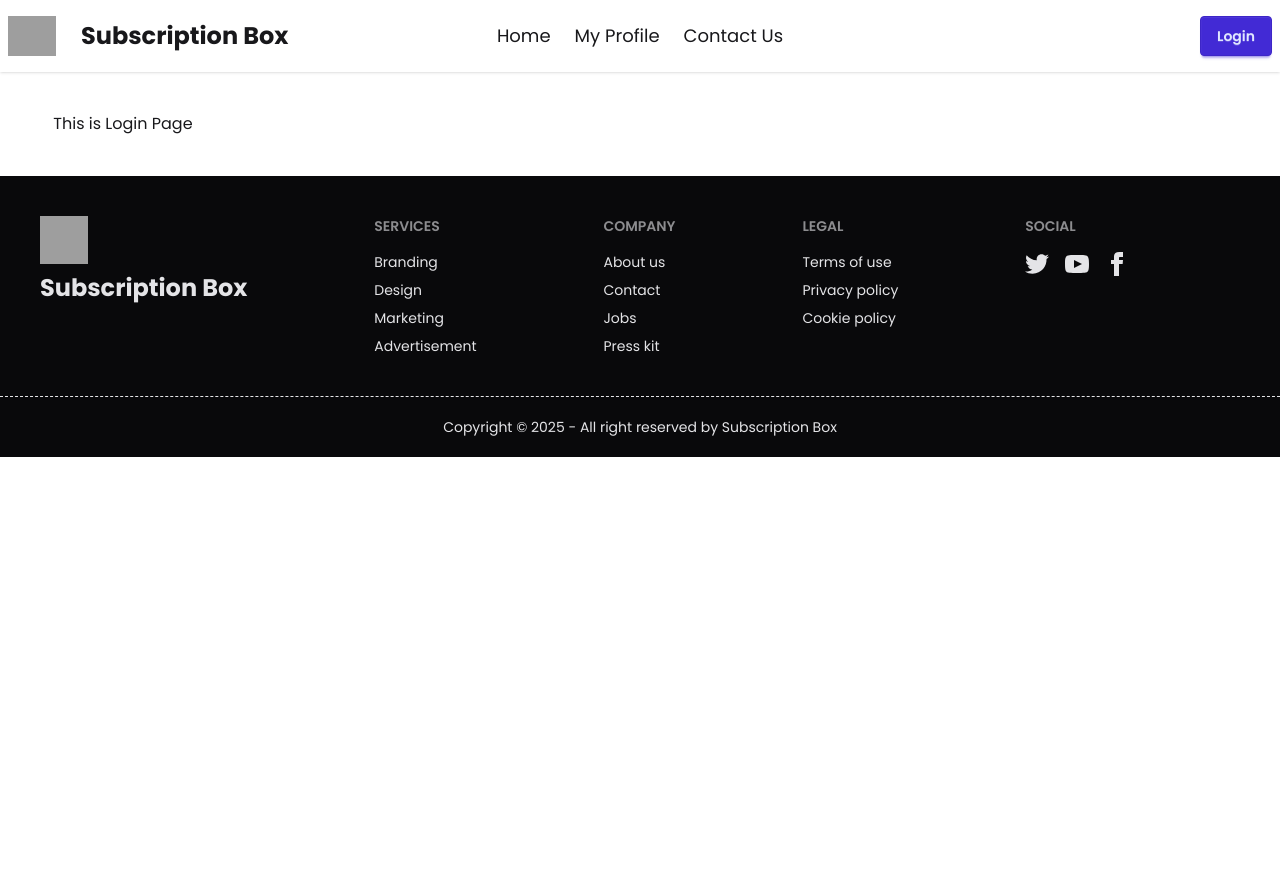
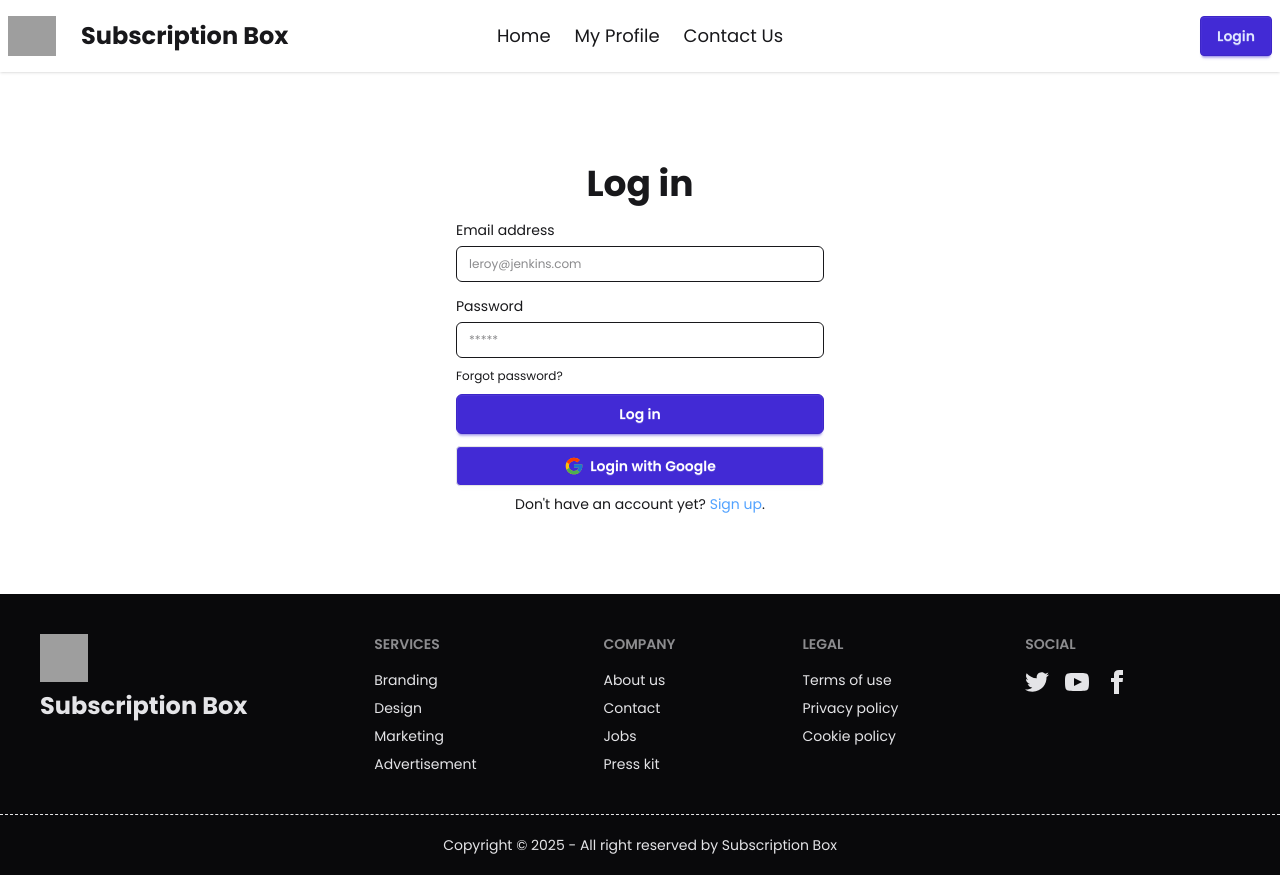
Before and after one commit to amirsayeed/Subscription-Box, a React (Vite) app: page /auth/login in a window 1280 px wide. Before the commit the page ends 800 px from the top, so only its background shows below. Built offline with nearby package versions, Linux system fonts and the light colour scheme; grey boxes are pictures that could not be loaded.

Commit message:
firebase project setup, and google signin completed using context api to access info

```diff
--- a/package.json
+++ b/package.json
@@ -11,8 +11,10 @@
   },
   "dependencies": {
     "@tailwindcss/vite": "^4.1.5",
+    "firebase": "^11.6.1",
     "react": "^19.0.0",
     "react-dom": "^19.0.0",
+    "react-icons": "^5.5.0",
     "react-router": "^7.5.3",
     "swiper": "^11.2.6",
     "tailwindcss": "^4.1.5"
--- /dev/null
+++ b/src/firebase/firebase.init.js
@@ -0,0 +1,18 @@
+import {
+    initializeApp
+} from "firebase/app";
+import {
+    getAuth
+} from "firebase/auth";
+
+const firebaseConfig = {
+    apiKey: "AIzaSyC1WcUpHg9IE9o7UW-uuPj-t5PrKBkGCZ4",
+    authDomain: "subscription-box-edd92.firebaseapp.com",
+    projectId: "subscription-box-edd92",
+    storageBucket: "subscription-box-edd92.firebasestorage.app",
+    messagingSenderId: "199728064896",
+    appId: "1:199728064896:web:ab9c2b8f90aff40668f965"
+};
+
+const app = initializeApp(firebaseConfig);
+export const auth = getAuth(app);
--- a/src/main.jsx
+++ b/src/main.jsx
@@ -5,9 +5,13 @@ import {
   RouterProvider
 } from "react-router";
 import { router } from './Routes/Routes';
+import AuthProvider from './provider/AuthProvider';
+
 
 createRoot(document.getElementById('root')).render(
   <StrictMode>
-    <RouterProvider router={router} />
+    <AuthProvider>
+      <RouterProvider router={router} />
+    </AuthProvider>
   </StrictMode>,
 )
--- a/src/pages/Contact Us/ContactUs.jsx
+++ b/src/pages/Contact Us/ContactUs.jsx
@@ -2,8 +2,49 @@ import React from 'react';
 
 const ContactUs = () => {
     return (
-        <div>
-            Please contact us
+        <div className="py-10 dark:bg-gray-100 dark:text-gray-900">
+            <div className="grid max-w-6xl grid-cols-1 px-6 mx-auto lg:px-8 md:grid-cols-2 md:divide-x">
+                <div className="py-6 md:py-0 md:px-6">
+                    <h1 className="text-4xl font-bold">Get in touch</h1>
+                    <p className="pt-2 pb-4">Fill in the form to start a conversation</p>
+                    <div className="space-y-4">
+                        <p className="flex items-center">
+                            <svg xmlns="http://www.w3.org/2000/svg" viewBox="0 0 20 20" fill="currentColor" className="w-5 h-5 mr-2 sm:mr-6">
+                                <path fillRule="evenodd" d="M5.05 4.05a7 7 0 119.9 9.9L10 18.9l-4.95-4.95a7 7 0 010-9.9zM10 11a2 2 0 100-4 2 2 0 000 4z" clipRule="evenodd"></path>
+                            </svg>
+                            <span>Fake address, 9999 City</span>
+                        </p>
+                        <p className="flex items-center">
+                            <svg xmlns="http://www.w3.org/2000/svg" viewBox="0 0 20 20" fill="currentColor" className="w-5 h-5 mr-2 sm:mr-6">
+                                <path d="M2 3a1 1 0 011-1h2.153a1 1 0 01.986.836l.74 4.435a1 1 0 01-.54 1.06l-1.548.773a11.037 11.037 0 006.105 6.105l.774-1.548a1 1 0 011.059-.54l4.435.74a1 1 0 01.836.986V17a1 1 0 01-1 1h-2C7.82 18 2 12.18 2 5V3z"></path>
+                            </svg>
+                            <span>123456789</span>
+                        </p>
+                        <p className="flex items-center">
+                            <svg xmlns="http://www.w3.org/2000/svg" viewBox="0 0 20 20" fill="currentColor" className="w-5 h-5 mr-2 sm:mr-6">
+                                <path d="M2.003 5.884L10 9.882l7.997-3.998A2 2 0 0016 4H4a2 2 0 00-1.997 1.884z"></path>
+                                <path d="M18 8.118l-8 4-8-4V14a2 2 0 002 2h12a2 2 0 002-2V8.118z"></path>
+                            </svg>
+                            <span>contact@business.com</span>
+                        </p>
+                    </div>
+                </div>
+                <form noValidate="" className="flex flex-col py-6 space-y-6 md:py-0 md:px-6">
+                    <label className="block">
+                        <span className="mb-1">Full name</span>
+                        <input type="text" placeholder="Leroy Jenkins" className="block w-full rounded-md shadow-sm focus:ring focus:ring-opacity-75 focus:dark:ring-violet-600 dark:bg-gray-100" />
+                    </label>
+                    <label className="block">
+                        <span className="mb-1">Email address</span>
+                        <input type="email" placeholder="leroy@jenkins.com" className="block w-full rounded-md shadow-sm focus:ring focus:ring-opacity-75 focus:dark:ring-violet-600 dark:bg-gray-100" />
+                    </label>
+                    <label className="block">
+                        <span className="mb-1">Message</span>
+                        <textarea rows="3" className="block w-full rounded-md focus:ring focus:ring-opacity-75 focus:dark:ring-violet-600 dark:bg-gray-100"></textarea>
+                    </label>
+                    <button type="button" className="self-center px-8 py-3 text-lg rounded focus:ring hover:ring focus:ring-opacity-75 dark:bg-violet-600 dark:text-gray-50 focus:dark:ring-violet-600 hover:dark:ring-violet-600">Submit</button>
+                </form>
+            </div>
         </div>
     );
 };
--- a/src/pages/Home/Home.jsx
+++ b/src/pages/Home/Home.jsx
@@ -5,7 +5,7 @@ import Slider from '../../components/Slider/Slider';
 
 const Home = () => {
     const subsData = useLoaderData();
-    console.log(subsData);
+    //console.log(subsData);
     return (
         <div>
             <Slider/>
--- a/src/pages/Login/Login.jsx
+++ b/src/pages/Login/Login.jsx
@@ -1,9 +1,34 @@
 import React from 'react';
+import { FcGoogle } from 'react-icons/fc';
+import { Link } from 'react-router';
 
 const Login = () => {
+    const handleLogin = e =>{
+        e.preventDefault();
+        const email = e.target.email.value;
+        const password = e.target.password.value;
+        console.log(email,password);
+    }
     return (
-        <div>
-            This is Login Page
+        <div className="flex flex-col mx-auto max-w-md p-6 rounded-md sm:p-10 dark:bg-gray-50 dark:text-gray-800">
+            <h1 className="my-3 text-4xl font-bold text-center">Log in</h1>
+
+            <form onSubmit={handleLogin} className="fieldset">
+                <label className="text-sm">Email address</label>
+                <input type="email" name="email" id="email" placeholder="leroy@jenkins.com" className="w-full px-3 py-2 border rounded-md dark:border-gray-300 dark:bg-gray-50 dark:text-gray-800"  required/>
+
+                <label className="text-sm mt-2">Password</label>
+                <input type="password" name="password" id="password" placeholder="*****" className="w-full px-3 py-2 border rounded-md dark:border-gray-300 dark:bg-gray-50 dark:text-gray-800" />
+                <Link className="text-xs my-1 hover:underline dark:text-gray-600">Forgot password?</Link>
+                <button type='submit' className="btn btn-primary w-full text-white rounded-md">Log in</button>
+            </form>
+            <div className="space-y-2 mt-2">
+                <button className="btn w-full bg-primary text-white border-[#e5e5e5]">
+                <FcGoogle size={20}/> Login with Google</button>
+                <p className="px-6 text-sm text-center dark:text-gray-600">Don't have an account yet?
+                <Link to='/auth/register' className="hover:underline text-blue-400"> Sign up</Link>.
+                </p>
+            </div>
         </div>
     );
 };
--- a/src/pages/Register/Register.jsx
+++ b/src/pages/Register/Register.jsx
@@ -1,9 +1,61 @@
-import React from 'react';
+import React, { useContext } from 'react';
+import { FcGoogle } from 'react-icons/fc';
+import { Link } from 'react-router';
+import { AuthContext } from '../../provider/AuthProvider';
 
 const Register = () => {
+    const {signUp,googleSignIn} = useContext(AuthContext);
+
+    const handleRegister = e =>{
+        e.preventDefault();
+        const name = e.target.name.value;
+        const photo = e.target.photo.value;
+        const email = e.target.email.value;
+        const password = e.target.password.value;
+        //console.log(email,password,name,photo);
+        // signUp(email,password).then(result=>{
+        //     console.log(result.user);
+        // })
+        // .catch(error=>{
+        //     console.log(error);
+        // })
+
+    }
+
+    const handleGoogleLogin = () =>{
+        googleSignIn().then(result=>{
+            console.log(result.user);
+        })
+        .catch(error=>{
+            console.log(error);
+        })
+    }
     return (
-        <div>
-            This is Register Page
+        <div className="flex flex-col mx-auto max-w-md p-6 rounded-md sm:p-10 dark:bg-gray-50 dark:text-gray-800">
+            <h1 className="my-3 text-4xl font-bold text-center">Register</h1>
+
+            <form onSubmit={handleRegister} className="fieldset">
+                <label className="text-sm">Name</label>
+                <input type="text" name="name" id="name" placeholder="Enter your name" className="w-full px-3 py-2 border rounded-md dark:border-gray-300 dark:bg-gray-50 dark:text-gray-800" />
+
+                <label className="text-sm mt-2">Photo URL</label>
+                <input type="text" name="photo" id="photo" placeholder="Photo URL" className="w-full px-3 py-2 border rounded-md dark:border-gray-300 dark:bg-gray-50 dark:text-gray-800" />
+
+                <label className="text-sm mt-2">Email address</label>
+                <input type="email" name="email" id="email" placeholder="leroy@jenkins.com" className="w-full px-3 py-2 border rounded-md dark:border-gray-300 dark:bg-gray-50 dark:text-gray-800" />
+
+                <label className="text-sm mt-2">Password</label>
+                <input type="password" name="password" id="password" placeholder="*****" className="w-full px-3 py-2 border rounded-md dark:border-gray-300 dark:bg-gray-50 dark:text-gray-800" />
+                <p className="my-1 text-sm text-center dark:text-gray-600">Already have an account?
+                <Link to='/auth/login' className="hover:underline text-blue-400"> Login</Link>
+                </p>
+
+                <button type='submit' className="btn btn-primary w-full text-white rounded-md">Register</button>
+            </form>
+            <div className="mt-2">
+                <button onClick={handleGoogleLogin} className="btn w-full bg-primary text-white border-[#e5e5e5]">
+                <FcGoogle size={20}/> Login with Google</button>
+            </div>
         </div>
     );
 };
--- /dev/null
+++ b/src/provider/AuthProvider.jsx
@@ -0,0 +1,33 @@
+import { createUserWithEmailAndPassword, GoogleAuthProvider, signInWithEmailAndPassword, signInWithPopup } from 'firebase/auth';
+import React, { createContext } from 'react';
+import { auth } from '../firebase/firebase.init';
+export const AuthContext = createContext();
+
+const googleProvider = new GoogleAuthProvider();
+const AuthProvider = ({children}) => {
+
+    const signUp = (email,password) =>{
+        return createUserWithEmailAndPassword(auth,email,password);
+    }
+
+    const signIn = (email,password) =>{
+        return signInWithEmailAndPassword(auth,email,password);
+    }
+
+    const googleSignIn = () =>{
+        return signInWithPopup(auth, googleProvider);
+    }
+
+    const userInfo = {
+        signUp,
+        signIn,
+        googleSignIn
+    }
+    return (
+        <AuthContext value={userInfo}>
+            {children}
+        </AuthContext>
+    );
+};
+
+export default AuthProvider;
```
Also changed, not shown: 1 other file (tests, documents, lock files or other folders).
